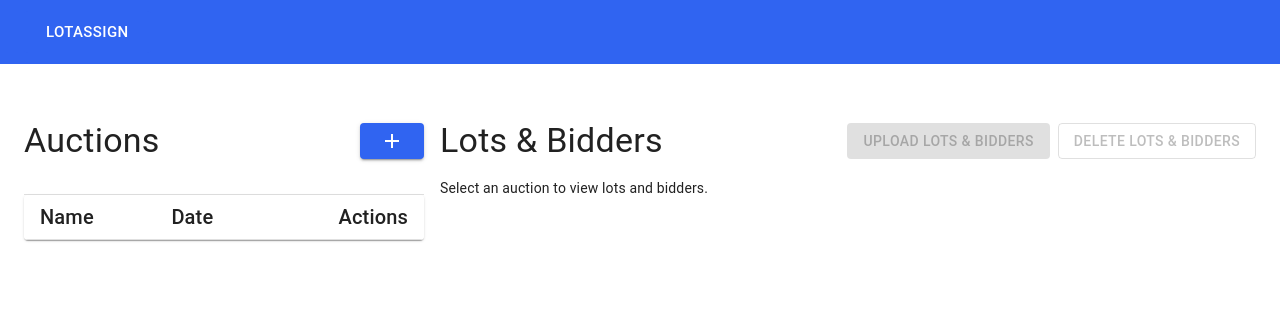
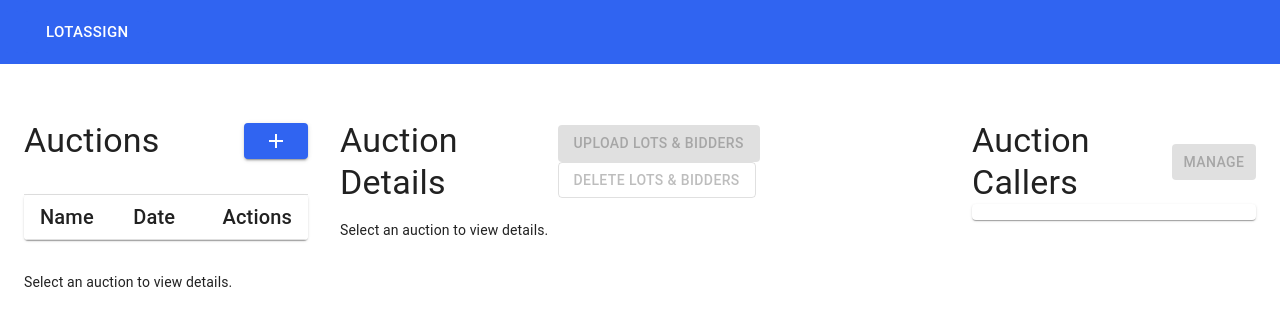
Before and after one commit to Zuhlek/lotassign, a Next.js app: page /auction in a window 1280 px wide. Shown: the top 326 px of the page. Built offline with nearby package versions, Linux system fonts and the light colour scheme; what @mui/material-nextjs would draw is missing.

Commit message:
add caller assignment

```diff
--- a/app/auction/page.tsx
+++ b/app/auction/page.tsx
@@ -1,51 +1,67 @@
 "use client"
 
 import { useEffect, useState } from "react"
-import { Box, Button, Dialog, DialogTitle, DialogContent, DialogActions, TextField, Typography, Table, TableBody, TableCell, TableContainer, TableHead, TableRow, IconButton, Paper, Alert, Backdrop, Divider, Grid, } from "@mui/material"
+import {
+  Box, Button, Dialog, DialogTitle, DialogContent, DialogActions, TextField, Typography,
+  Table, TableBody, TableCell, TableContainer, TableHead, TableRow, IconButton, Paper, Alert,
+  Backdrop, Divider, Grid, List, ListItem, ListItemButton, ListItemText, Checkbox
+} from "@mui/material"
 import { Add as AddIcon, Edit as EditIcon } from "@mui/icons-material"
-import DeleteIcon from '@mui/icons-material/Delete';
+import DeleteIcon from "@mui/icons-material/Delete"
 import ExcelJS from "exceljs"
+
 import { Auction } from "@/lib/models/auction.model"
 import { Lot } from "@/lib/models/lot.model"
 import { LotBidder } from "@/lib/models/lot-bidder.model"
+import { Caller } from "@/lib/models/caller.model"
 import { getAllAuctions, getAuctionById, createAuction, updateAuction, deleteAuction } from "@/lib/actions/auction.actions"
 import { createLot, getLotsByAuctionId, deleteLotsByAuctionId } from "@/lib/actions/lot.actions"
 import { createLotBidder, getLotBiddersByAuctionId, deleteLotBiddersByAuctionId } from "@/lib/actions/lot-bidder.actions"
-import { loadAuctionAndCallerDummyData } from "@/lib/utils/db-helpers"
-import { createBidder, getAllBidders, getBidderByName } from "@/lib/actions/bidder.actions";
-import { languagesToLanguageArray } from "@/lib/models/language.enum";
-import { Bidder } from "@/lib/models/bidder.model";
+import { getAllCallers } from "@/lib/actions/caller.actions"
+import { getAuctionCallersByAuctionId, setAuctionCallers } from "@/lib/actions/auction-caller.actions"
+import { createBidder, getAllBidders } from "@/lib/actions/bidder.actions"
+import { languagesToLanguageArray } from "@/lib/models/language.enum"
+import { Bidder } from "@/lib/models/bidder.model"
 
 export default function AuctionPage() {
   const [auctions, setAuctions] = useState<Auction[]>([])
   const [selectedAuction, setSelectedAuction] = useState<Auction | null>(null)
   const [lots, setLots] = useState<Lot[]>([])
   const [lotBidders, setLotBidders] = useState<LotBidder[]>([])
-  const [bidders, setBidders] = useState<Map<number, Bidder>>(new Map());
+  const [bidders, setBidders] = useState<Map<number, Bidder>>(new Map())
   const [open, setOpen] = useState(false)
   const [form, setForm] = useState({ name: "", date: new Date().toISOString().split("T")[0], id: undefined as number | undefined })
   const [dialogError, setDialogError] = useState<string | null>(null)
   const [uploadMessage, setUploadMessage] = useState<string | null>(null)
   const [confirmUploadOpen, setConfirmUploadOpen] = useState(false)
   const [pendingUploadFile, setPendingUploadFile] = useState<File | null>(null)
+  const [callers, setCallers] = useState<Caller[]>([])
+  const [selectedCallerIds, setSelectedCallerIds] = useState<number[]>([])
+  const [callerDialogOpen, setCallerDialogOpen] = useState(false)
 
   useEffect(() => {
     getAllAuctions().then(setAuctions)
+    getAllCallers().then(setCallers)
   }, [])
 
   const handleSelectAuction = async (auction: Auction) => {
     setSelectedAuction(auction)
     const fetchedLots = await getLotsByAuctionId(auction.id!)
     const fetchedLotBidders = await getLotBiddersByAuctionId(auction.id!)
-    const allBidders = await getAllBidders();
-    const bidderMap = new Map(allBidders.map(b => [b.id!, b]));
+    const allBidders = await getAllBidders()
+    const bidderMap = new Map(allBidders.map(b => [b.id!, b]))
     setLots(fetchedLots)
     setLotBidders(fetchedLotBidders)
-    setBidders(bidderMap);
+    setBidders(bidderMap)
+    const auctionCallers = await getAuctionCallersByAuctionId(auction.id!)
+    setSelectedCallerIds(auctionCallers.map(c => c.callerId))
   }
 
   const handleOpenDialog = (auction?: Auction) => {
-    setForm(auction ? { name: auction.name, date: auction.date.toISOString().split("T")[0], id: auction.id } : { name: "", date: new Date().toISOString().split("T")[0], id: undefined })
+    setForm(auction
+      ? { name: auction.name, date: auction.date.toISOString().split("T")[0], id: auction.id }
+      : { name: "", date: new Date().toISOString().split("T")[0], id: undefined }
+    )
     setDialogError(null)
     setOpen(true)
   }
@@ -73,15 +89,16 @@ export default function AuctionPage() {
   }
 
   const handleDelete = async (auction: Auction) => {
-    if (!auction.id) return;
-    await deleteAuction(auction.id);
-    setAuctions(prev => prev.filter(a => a.id !== auction.id));
+    if (!auction.id) return
+    await deleteAuction(auction.id)
+    setAuctions(prev => prev.filter(a => a.id !== auction.id))
     if (selectedAuction?.id === auction.id) {
-      setSelectedAuction(null);
-      setLots([]);
-      setLotBidders([]);
+      setSelectedAuction(null)
+      setLots([])
+      setLotBidders([])
+      setSelectedCallerIds([])
     }
-  };
+  }
 
   const handleFileSelect = (e: React.ChangeEvent<HTMLInputElement>) => {
     const file = e.target.files?.[0]
@@ -170,23 +187,33 @@ export default function AuctionPage() {
 
   const handleDeleteLotBiddersAndLots = async () => {
     if (!selectedAuction?.id) return
-
     await deleteLotBiddersByAuctionId(selectedAuction.id)
     await deleteLotsByAuctionId(selectedAuction.id)
-
     setLotBidders([])
     setLots([])
   }
 
+  const toggleCaller = (id: number) => {
+    setSelectedCallerIds(prev =>
+      prev.includes(id) ? prev.filter(c => c !== id) : [...prev, id]
+    )
+  }
+
+  const saveCallers = async () => {
+    if (!selectedAuction) return
+    await setAuctionCallers(selectedAuction.id!, selectedCallerIds)
+    setCallerDialogOpen(false)
+  }
+
   return (
     <>
-      <Grid container columnSpacing={2} rowSpacing={2}>
-        <Grid size={{ xs: 12, md: 4 }}>
+      <Grid container columnSpacing={4} rowSpacing={2}>
+        <Grid size={{ xs: 12, md: 3 }}>
           <Box display="flex" justifyContent="space-between" alignItems="center" sx={{ my: 4 }}>
             <Typography variant="h4">Auctions</Typography>
-            <Box>
-              <Button variant="contained" onClick={() => handleOpenDialog()}><AddIcon /></Button>
-            </Box>
+            <Button variant="contained" onClick={() => handleOpenDialog()}>
+              <AddIcon />
+            </Button>
           </Box>
           <Divider />
           <TableContainer component={Paper}>
@@ -199,7 +226,7 @@ export default function AuctionPage() {
                 </TableRow>
               </TableHead>
               <TableBody>
-                {auctions.map((a) => (
+                {auctions.map(a => (
                   <TableRow
                     key={a.id}
                     hover
@@ -212,8 +239,26 @@ export default function AuctionPage() {
                     <TableCell>{a.name}</TableCell>
                     <TableCell>{new Date(a.date).toLocaleDateString()}</TableCell>
                     <TableCell align="right">
-                      <IconButton size="small" sx={{ p: 0, ml: 1 }} onClick={(e) => { e.stopPropagation(); handleOpenDialog(a) }}><EditIcon /></IconButton>
-                      <IconButton size="small" sx={{ p: 0, ml: 1 }} onClick={(e) => { e.stopPropagation(); handleDelete(a) }}><DeleteIcon /></IconButton>
+                      <IconButton
+                        size="small"
+                        sx={{ p: 0, ml: 1 }}
+                        onClick={e => {
+                          e.stopPropagation()
+                          handleOpenDialog(a)
+                        }}
+                      >
+                        <EditIcon />
+                      </IconButton>
+                      <IconButton
+                        size="small"
+                        sx={{ p: 0, ml: 1 }}
+                        onClick={e => {
+                          e.stopPropagation()
+                          handleDelete(a)
+                        }}
+                      >
+                        <DeleteIcon />
+                      </IconButton>
                     </TableCell>
                   </TableRow>
                 ))}
@@ -221,29 +266,46 @@ export default function AuctionPage() {
             </Table>
           </TableContainer>
         </Grid>
-        <Grid size={{ xs: 12, md: 8 }}>
+        <Grid size={{ xs: 12, md: 6 }}>
           <Box mt={4} display="flex" justifyContent="space-between" alignItems="center">
-            <Typography variant="h4">Lots & Bidders</Typography>
+            <Typography variant="h4">Auction Details</Typography>
             <Box>
               <input
                 type="file"
-                accept=".xlsx, .xls"
+                accept=".xlsx,.xls"
                 onChange={handleFileSelect}
                 style={{ display: "none" }}
                 id="upload-auction-excel"
               />
               <label htmlFor="upload-auction-excel">
-                <Button variant="contained" component="span" sx={{ mr: 1 }} disabled={!selectedAuction}>Upload Lots & Bidders</Button>
+                <Button
+                  variant="contained"
+                  component="span"
+                  sx={{ mr: 1 }}
+                  disabled={!selectedAuction}
+                >
+                  Upload Lots & Bidders
+                </Button>
               </label>
-              <Button variant="outlined" color="error" onClick={handleDeleteLotBiddersAndLots} disabled={!selectedAuction}>Delete Lots & Bidders</Button>
+              <Button
+                variant="outlined"
+                color="error"
+                onClick={handleDeleteLotBiddersAndLots}
+                disabled={!selectedAuction}
+              >
+                Delete Lots & Bidders
+              </Button>
             </Box>
           </Box>
 
           {selectedAuction ? (
-            <Paper sx={{ mt: 2, p: 2 }}>
+
+                <Paper sx={{ p: 2 }}>
                   {lots.map(lot => (
                     <Box key={lot.id} mb={2}>
-                  <Typography variant="subtitle1">Lot {lot.number}: {lot.title}</Typography>
+                      <Typography variant="subtitle1">
+                        Lot {lot.number}: {lot.title}
+                      </Typography>
                       <Table size="small">
                         <TableHead>
                           <TableRow>
@@ -252,9 +314,13 @@ export default function AuctionPage() {
                           </TableRow>
                         </TableHead>
                         <TableBody>
-                      {lotBidders.filter(lb => lb.lotId === lot.id).map(lb => (
+                          {lotBidders
+                            .filter(lb => lb.lotId === lot.id)
+                            .map(lb => (
                               <TableRow key={lb.id}>
-                          <TableCell>{bidders.get(lb.bidderId)?.name || `#${lb.bidderId}`}</TableCell>
+                                <TableCell>
+                                  {bidders.get(lb.bidderId)?.name || `#${lb.bidderId}`}
+                                </TableCell>
                                 <TableCell>{lb.status}</TableCell>
                               </TableRow>
                             ))}
@@ -263,30 +329,96 @@ export default function AuctionPage() {
                     </Box>
                   ))}
                 </Paper>
+
+
           ) : (
-            <Typography variant="body2" mt={2}>Select an auction to view lots and bidders.</Typography>
+            <Typography variant="body2" mt={2}>
+              Select an auction to view details.
+            </Typography>
+          )}
+        </Grid>
+        <Grid size={{ xs: 12, md: 3 }}>
+          <Box mt={4} display="flex" justifyContent="space-between" alignItems="center">
+            <Typography variant="h4">Auction Callers</Typography>
+            <Button
+              variant="contained"
+              component="span"
+              onClick={() => setCallerDialogOpen(true)}
+              disabled={!selectedAuction}
+            >
+              Manage
+            </Button>
+          </Box>
+          <Paper>
+            <List dense>
+              {callers
+                .filter(c => selectedCallerIds.includes(c.id!))
+                .map(c => (
+                  <ListItem key={c.id}>
+                    <ListItemText primary={c.name} />
+                  </ListItem>
+                ))}
+            </List>
+          </Paper>
+        </Grid>
+        {selectedAuction ? (
+
+          <Paper>
+            <List dense>
+              {callers
+                .filter(c => selectedCallerIds.includes(c.id!))
+                .map(c => (
+                  <ListItem key={c.id}>
+                    <ListItemText primary={c.name} />
+                  </ListItem>
+                ))}
+            </List>
+          </Paper>
+        ) : (
+          <Typography variant="body2" mt={2}>
+            Select an auction to view details.
+          </Typography>
         )}
       </Grid>
 
-      </Grid>
+      {/* Auction create/edit dialog */}
       <Dialog open={open} onClose={handleCloseDialog}>
         <DialogTitle>{form.id ? "Edit Auction" : "Add Auction"}</DialogTitle>
         <DialogContent>
-          <TextField label="Name" fullWidth margin="normal" value={form.name} onChange={(e) => setForm(f => ({ ...f, name: e.target.value }))} />
-          <TextField type="date" fullWidth margin="normal" value={form.date} onChange={(e) => setForm(f => ({ ...f, date: e.target.value }))} />
+          <TextField
+            label="Name"
+            fullWidth
+            margin="normal"
+            value={form.name}
+            onChange={e => setForm(f => ({ ...f, name: e.target.value }))}
+          />
+          <TextField
+            type="date"
+            fullWidth
+            margin="normal"
+            value={form.date}
+            onChange={e => setForm(f => ({ ...f, date: e.target.value }))}
+          />
         </DialogContent>
-        {dialogError && <Box display="flex" justifyContent="center" alignItems="center" minHeight={50}><Alert severity="error">{dialogError}</Alert></Box>}
+        {dialogError && (
+          <Box display="flex" justifyContent="center" alignItems="center" minHeight={50}>
+            <Alert severity="error">{dialogError}</Alert>
+          </Box>
+        )}
         <DialogActions>
           <Button onClick={handleCloseDialog}>Cancel</Button>
-          <Button onClick={handleSave} variant="contained">{form.id ? "Update" : "Create"}</Button>
+          <Button onClick={handleSave} variant="contained">
+            {form.id ? "Update" : "Create"}
+          </Button>
         </DialogActions>
       </Dialog>
 
+      {/* Upload confirmation dialog */}
       <Dialog open={confirmUploadOpen} onClose={() => setConfirmUploadOpen(false)}>
         <DialogTitle>Confirm Upload</DialogTitle>
         <DialogContent>
           <Typography>
-            Uploading will <strong>delete all existing lots and bidders</strong> for this auction. Are you sure you want to proceed?
+            Uploading will <strong>delete all existing lots and bidders</strong> for this auction. Are you sure?
           </Typography>
         </DialogContent>
         <DialogActions>
@@ -294,12 +426,44 @@ export default function AuctionPage() {
           <Button variant="contained" onClick={handleConfirmedUpload}>Proceed</Button>
         </DialogActions>
       </Dialog>
+      {/* Caller management dialog */}
+      <Dialog open={callerDialogOpen} onClose={() => setCallerDialogOpen(false)} fullWidth maxWidth="sm">
+        <DialogTitle>Manage Auction Callers</DialogTitle>
+        <DialogContent dividers>
+          <List>
+            {callers.map(c => (
+              <ListItem key={c.id} disablePadding>
+                <ListItemButton onClick={() => toggleCaller(c.id!)}>
+                  <Checkbox
+                    edge="start"
+                    checked={selectedCallerIds.includes(c.id!)}
+                    tabIndex={-1}
+                  />
+                  <ListItemText primary={`${c.abbreviation || ""} ${c.name}`.trim()} />
+                </ListItemButton>
+              </ListItem>
+            ))}
+          </List>
+        </DialogContent>
+        <DialogActions>
+          <Button onClick={() => setCallerDialogOpen(false)}>Cancel</Button>
+          <Button variant="contained" onClick={saveCallers}>Save</Button>
+        </DialogActions>
+      </Dialog>
 
-
-      <Backdrop open={!!uploadMessage} sx={{ zIndex: 1300, backdropFilter: "blur(2px)" }} onClick={() => setUploadMessage(null)}>
+      {/* Upload result feedback */}
+      <Backdrop
+        open={!!uploadMessage}
+        sx={{ zIndex: 1300, backdropFilter: "blur(2px)" }}
+        onClick={() => setUploadMessage(null)}
+      >
         <Paper elevation={4} sx={{ p: 4, maxWidth: 500, textAlign: "center" }}>
-          <Typography variant="h6" gutterBottom>{uploadMessage}</Typography>
-          <Button onClick={() => setUploadMessage(null)} variant="contained">Close</Button>
+          <Typography variant="h6" gutterBottom>
+            {uploadMessage}
+          </Typography>
+          <Button onClick={() => setUploadMessage(null)} variant="contained">
+            Close
+          </Button>
         </Paper>
       </Backdrop>
     </>
```
Also changed, not shown: lib/actions/auction-caller.actions.ts (+9 -0 lines). Lines whose indentation alone changed are shown as unchanged.
